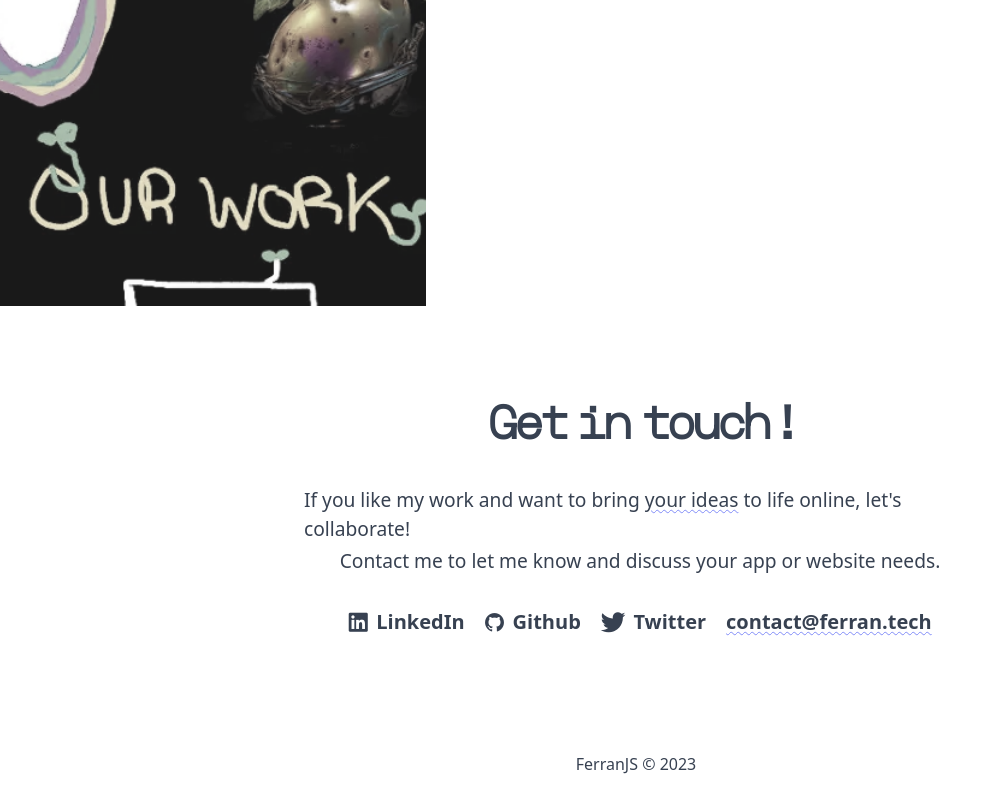
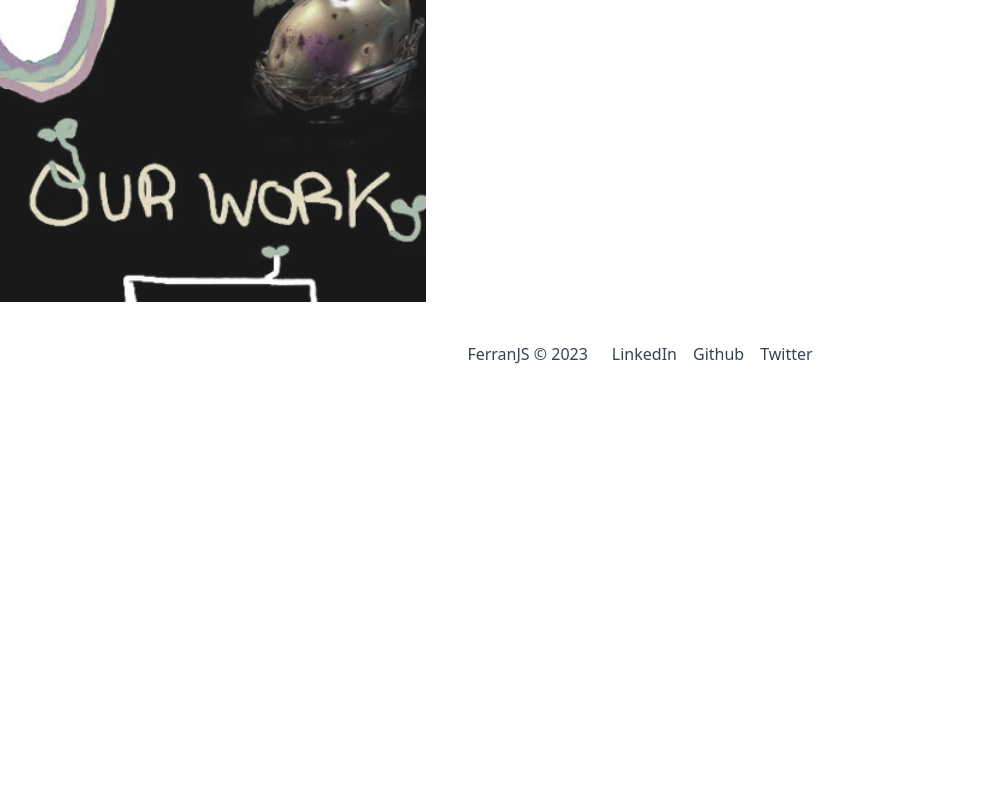
Before and after one commit to ferranJS/portfolio, an Astro site: page /en in a window 1280 px wide. Shown: the part 1748-2548 px from the top of the page, without its empty margins (0-1002 px from the left). After the commit the page ends 2138 px from the top, so only its background shows below. Built offline with nearby package versions, Linux system fonts and the light colour scheme; Astro itself is replaced by a stand-in of ours.

Commit message:
Revert "contact and posible breaking changes"
This reverts commit c77f24362fc2580113b4a9ad84a382f13f9fbdcb.

```diff
--- a/src/components/Contact.astro
+++ /dev/null
@@ -1,37 +0,0 @@
----
-import Project from "./Project.astro"
-import { getLangFromUrl, useTranslations } from "../i18n/utils"
-
-const lang = getLangFromUrl(Astro.url)
-const t = useTranslations(lang)
----
-
-<section id="projects" class="my-24 scroll-mt-24">
-  <h2 class="mb-9 text-center font-heming text-5xl font-bold">{t("Get in touch !")}</h2>
-  <div
-    class="flex flex-col items-center justify-center px-12 text-[1.2rem] font-thin [&>p]:mb-1 [&>p]:max-w-2xl"
-  >
-    <p>
-      If you like my work and want to bring <span class="u underline !decoration-[1.3px]">your ideas</span> to life
-      online, let's collaborate!
-    </p>
-    <p>Contact me to let me know and discuss your app or website needs.</p>
-    <div class="mt-7 flex flex-wrap items-center justify-center gap-5 px-9 text-xl font-bold">
-      <a class="flex items-center gap-2" href="https://www.linkedin.com/in/ferran-ramirez/">
-        <i class="devicon-linkedin-plain"></i>
-        <span class="underlined">LinkedIn</span>
-      </a>
-      <a class="flex items-center gap-2" href="https://github.com/ferranJS">
-        <i class="devicon-github-plain"></i>
-        <span class="underlined">Github</span>
-      </a>
-      <a class="flex items-center gap-2" href="https://twitter.com/ferran_dev">
-        <i class="devicon-twitter-plain"></i>
-        <span class="underlined">Twitter</span>
-      </a>
-      <a class="flex items-center gap-2" href="mailto:contact@ferran.tech">
-        <span class="u underline !decoration-[1.3px]">contact@ferran.tech</span>
-      </a>
-    </div>
-  </div>
-</section>
--- a/src/components/Footer.astro
+++ b/src/components/Footer.astro
@@ -10,16 +10,11 @@ const { Classes } = Astro.props
 
 <footer
   id="footer"
-  class={Classes + " group flex snap-start flex-col items-center justify-center gap-4 p-5 md:flex-row"}
+  class={Classes + " flex snap-start flex-col items-center justify-center gap-4 p-5 md:flex-row"}
 >
   <!-- text-gray-700 text-white  -->
-  <div class="pb-1 md:pr-2">
-    FerranJS <span
-      class="inline-block rotate-0 duration-1000 group-hover:rotate-[720deg] group-hover:scale-125">©</span
-    >
-    {new Date().getFullYear()}
-  </div>
-  <!-- <a class="underlined pb-1" href="https://www.linkedin.com/in/ferran-ramirez/">LinkedIn</a>
+  <div class="pb-1 md:pr-2">FerranJS © {new Date().getFullYear()}</div>
+  <a class="underlined pb-1" href="https://www.linkedin.com/in/ferran-ramirez/">LinkedIn</a>
   <a class="underlined pb-1" href="https://github.com/ferranJS">Github</a>
-  <a class="underlined pb-1" href="https://twitter.com/ferran_dev">Twitter</a> -->
+  <a class="underlined pb-1" href="https://twitter.com/ferran_dev">Twitter</a>
 </footer>
--- a/src/components/Header.astro
+++ b/src/components/Header.astro
@@ -6,9 +6,9 @@ const lang = getLangFromUrl(Astro.url)
 const t = useTranslations(lang)
 ---
 
-<header class="fixed left-0 right-0 top-0 z-40 p-4 pr-5 font-heming text-lg sm:bg-white/40 sm:pr-7">
+<header class="fixed left-0 right-0 top-0 z-40 bg-white/40 p-4 font-heming text-lg sm:pr-7">
   <nav>
-    <div class="visible flex justify-end sm:hidden" id="menu-button">
+    <div class="visible flex justify-end text-end text-2xl sm:hidden" id="menu-button">
       <button id="menu-button" class="group z-50 flex flex-col items-end" onclick="openCloseMenu()">
         <!-- <img class="w-10 invert" src="https://raw.githubusercontent.com/ferranJS/ferranJS/main/media/fjs-logo.svg"> -->
         <span class="m-1 block h-[2.5px] w-9 bg-indigo-400 duration-500 ease-in-out"></span>
@@ -38,7 +38,7 @@ const t = useTranslations(lang)
   onclick="openCloseMenu()"
 >
   <div id="menu" class="z-50 font-heming text-2xl [&>ul>li]:mb-5">
-    <ul class="flex flex-col items-center">
+    <ul>
       <li>
         <a class="underlined" href="/">{t("Home")}</a>
       </li>
@@ -49,7 +49,7 @@ const t = useTranslations(lang)
         <a class="underlined" href="#contact">{t("Contact")}</a>
       </li>
       <li>
-        <a class="underlined" target="_blank" href="https://github.com/ferranJS/portfolio">Github</a>
+        <a class="underlined" target="_blank" href="https://github.com/ferranJS/portfolio">{t("Github")}</a>
       </li>
     </ul>
   </div>
--- a/src/components/Projects.astro
+++ b/src/components/Projects.astro
@@ -78,7 +78,7 @@ const xcodeLogo = `
 ---
 
 <section id="projects" class="mb-5 scroll-mt-24 pt-6">
-  <h2 class="mb-11 text-center font-heming text-5xl font-bold">{t("Projects")}</h2>
+  <h2 class="mb-12 text-center font-heming text-4xl font-medium">{t("Projects")}</h2>
   <div class="flex flex-wrap gap-px">
     <Project
       title="Atum Mobile App"
--- a/src/pages/[language].astro
+++ b/src/pages/[language].astro
@@ -6,7 +6,6 @@ import Projects from "../components/Projects.astro"
 import { getLangFromUrl, useTranslations } from "../i18n/utils"
 import { languages } from "../i18n/languages"
 import Background from "../components/Background.astro"
-import Contact from "../components/Contact.astro"
 
 const baseURL = import.meta.env.BASE_URL
 
@@ -28,9 +27,7 @@ const t = useTranslations(lang)
     <section class="flex h-screen items-center">
       <div class="px-7 pr-10 text-[1.2rem] font-thin sm:px-24 xl:px-48 [&>p]:mb-1 [&>p]:max-w-2xl">
         <!-- [&>p]:text-gray-950 -->
-        <h1 class="mb-2 font-heming text-[5rem] font-bold">
-          Ferran Ram<span class="text-[5.2rem] font-normal">í</span>rez
-        </h1>
+        <h1 class="mb-2 font-heming text-7xl font-bold">Ferran Ramirez</h1>
         <h2 class="mb-6 font-heming text-5xl font-medium leading-[1.15]">
           <span class="u underline !decoration-[3px] !underline-offset-[5px]">
             <!-- animate-[underline-color-shift_15s_infinite] -->
@@ -86,7 +83,6 @@ const t = useTranslations(lang)
       </div>
     </section>
     <Projects />
-    <Contact />
     <!-- <section id="contact" class="flex h-screen items-center justify-center"></section> -->
     <Footer />
     <Background />
@@ -96,8 +92,8 @@ const t = useTranslations(lang)
 <style is:global>
   html {
     /* scroll-snap-type: y mandatory;
-    scroll-snap-stop: always; */
-    scroll-behavior: smooth;
+    scroll-snap-stop: always;
+    scroll-behavior: smooth; */
   }
   span.u {
     @apply decoration-indigo-400 decoration-wavy decoration-[1.1px] underline-offset-[2px];
```
